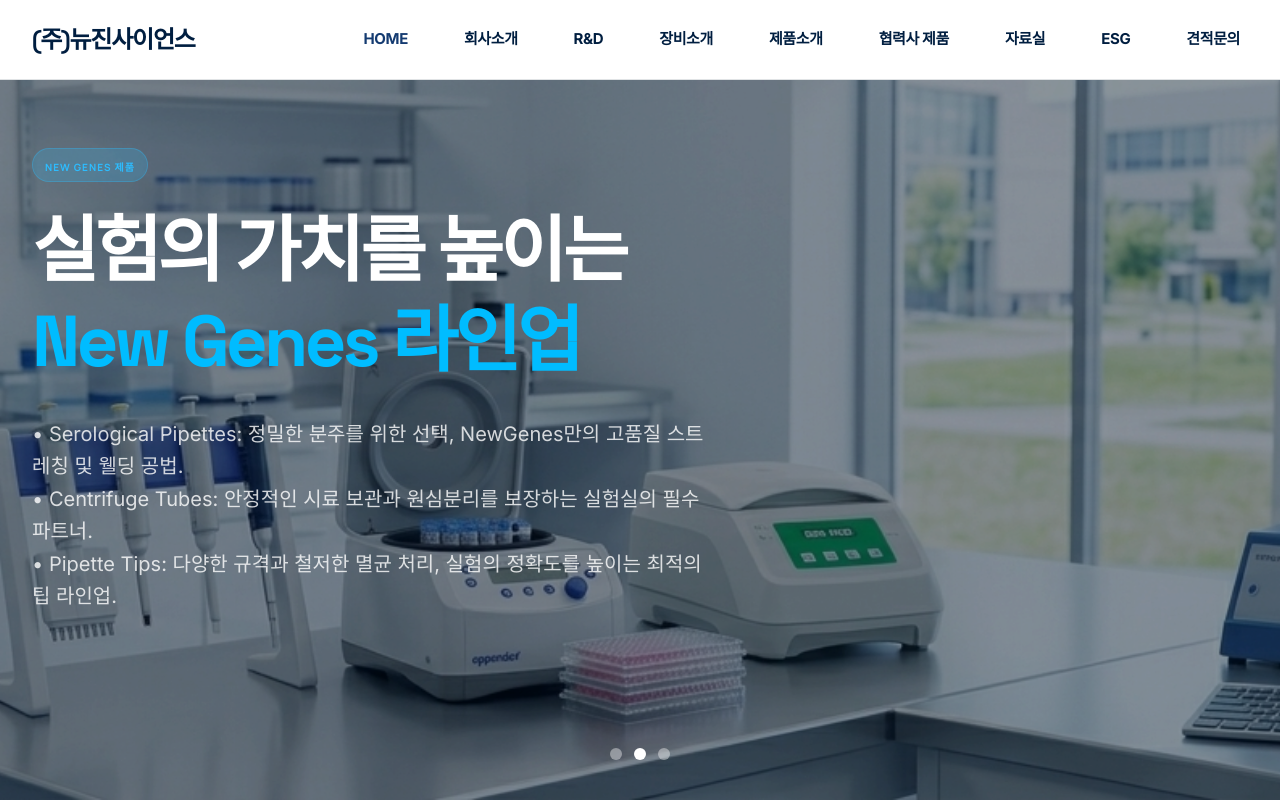
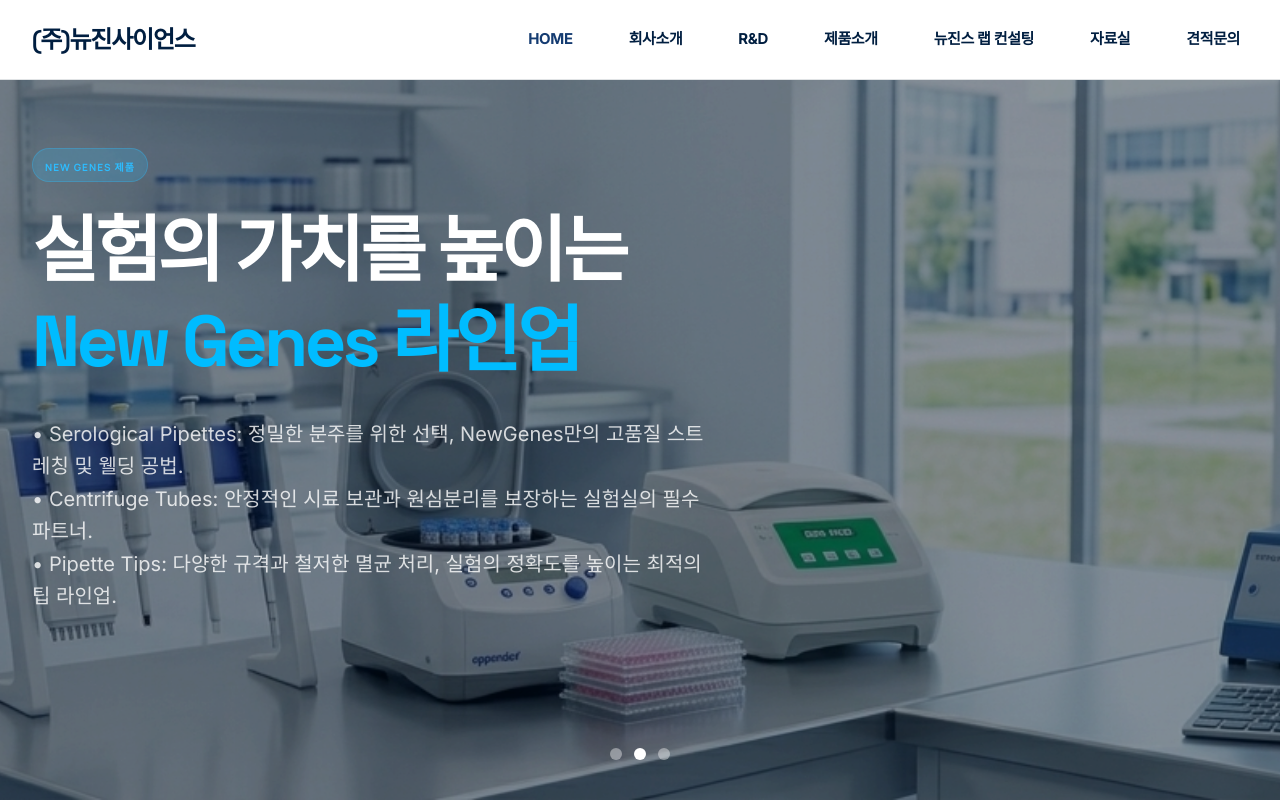
Before and after one commit to newgenes-ui/new, a React (Vite) app: page / in a window 1280 px wide. Shown: the top 800 px of the page. Built offline with nearby package versions, Linux system fonts and the light colour scheme.

Commit message:
refactor: 네비게이션 메뉴 재구성 - ESG 회사소개로 이동, 제품소개 통합, 뉴진스 랩 컨설팅 추가

```diff
--- a/src/components/Navbar.tsx
+++ b/src/components/Navbar.tsx
@@ -43,7 +43,8 @@ export default function Navbar() {
       dropdown: [
         { name: "회사 소개", path: "/about" },
         { name: "회사 연혁", path: "/history" },
-        { name: "오시는 길", path: "/location" }
+        { name: "오시는 길", path: "/location" },
+        { name: "ESG", path: "/esg" }
       ]
     },
     {
@@ -55,30 +56,17 @@ export default function Navbar() {
       ]
     },
     {
-      name: "장비소개",
+      name: "제품소개",
       path: "#",
       dropdown: [
         { name: "나노엔텍 ExT", path: "/equipment/nanoentek" },
-        { name: "기초장비", path: "/equipment" }
+        { name: "뉴진스 제품", path: "/products" },
+        { name: "기초장비", path: "/equipment" },
+        { name: "TWIST BIO", path: "/partners/twist" }
       ]
     },
-    {
-      name: "제품소개",
-      path: "#",
-      dropdown: [
-        { name: "뉴진스 제품", path: "/products" }
-      ]
-    },
-    {
-      name: "협력사 제품",
-      path: "#",
-      dropdown: [
-        { name: "TWIST BIO", path: "/partners/twist" },
-        { name: "기업부설 연구소 설립 컨설팅", path: "/partners/consulting" }
-      ]
-    },
+    { name: "뉴진스 랩 컨설팅", path: "/partners/consulting" },
     { name: "자료실", path: "/archive" },
-    { name: "ESG", path: "/esg" },
     { name: "견적문의", path: "/inquiry" }
   ];
 
```
